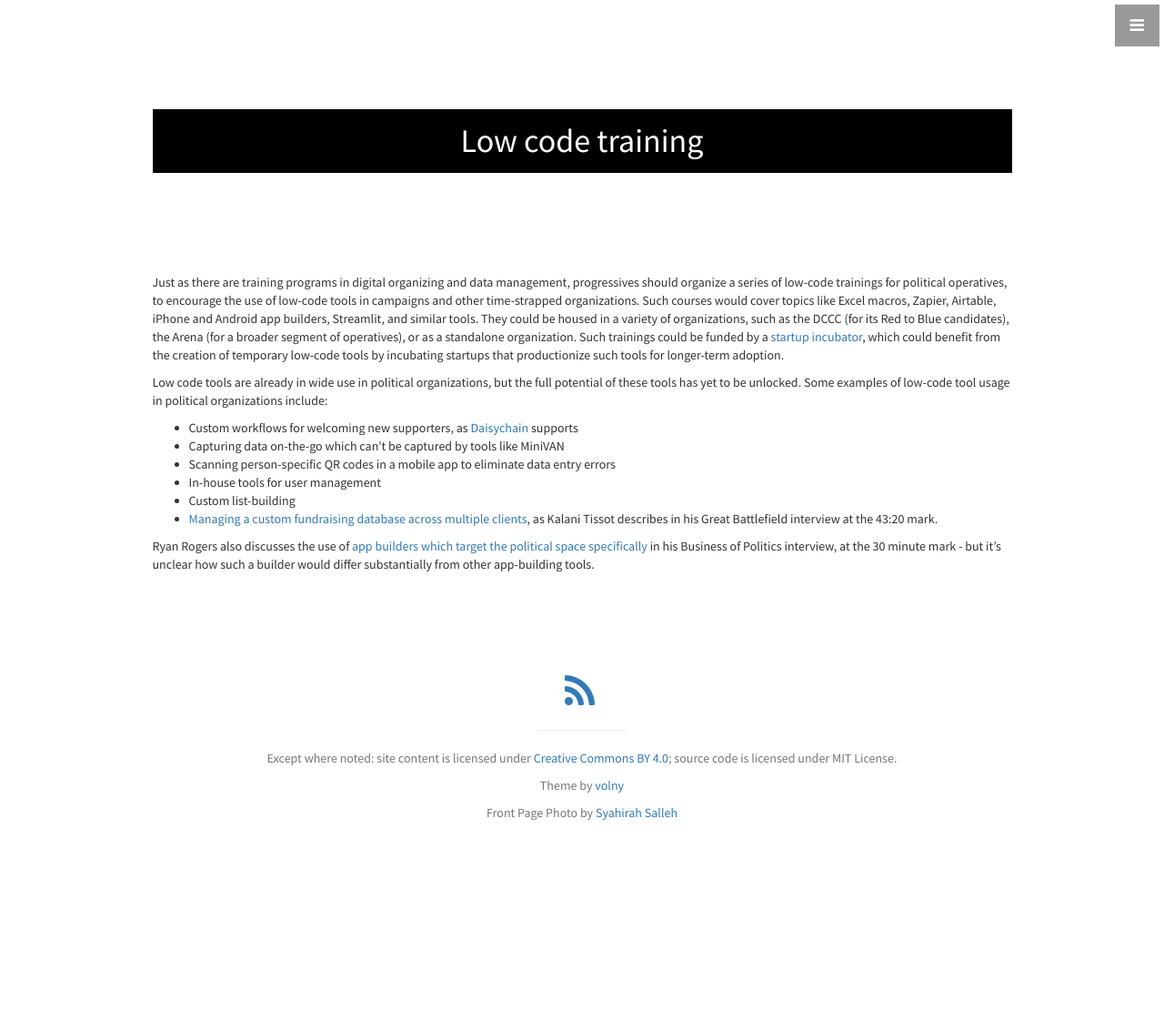
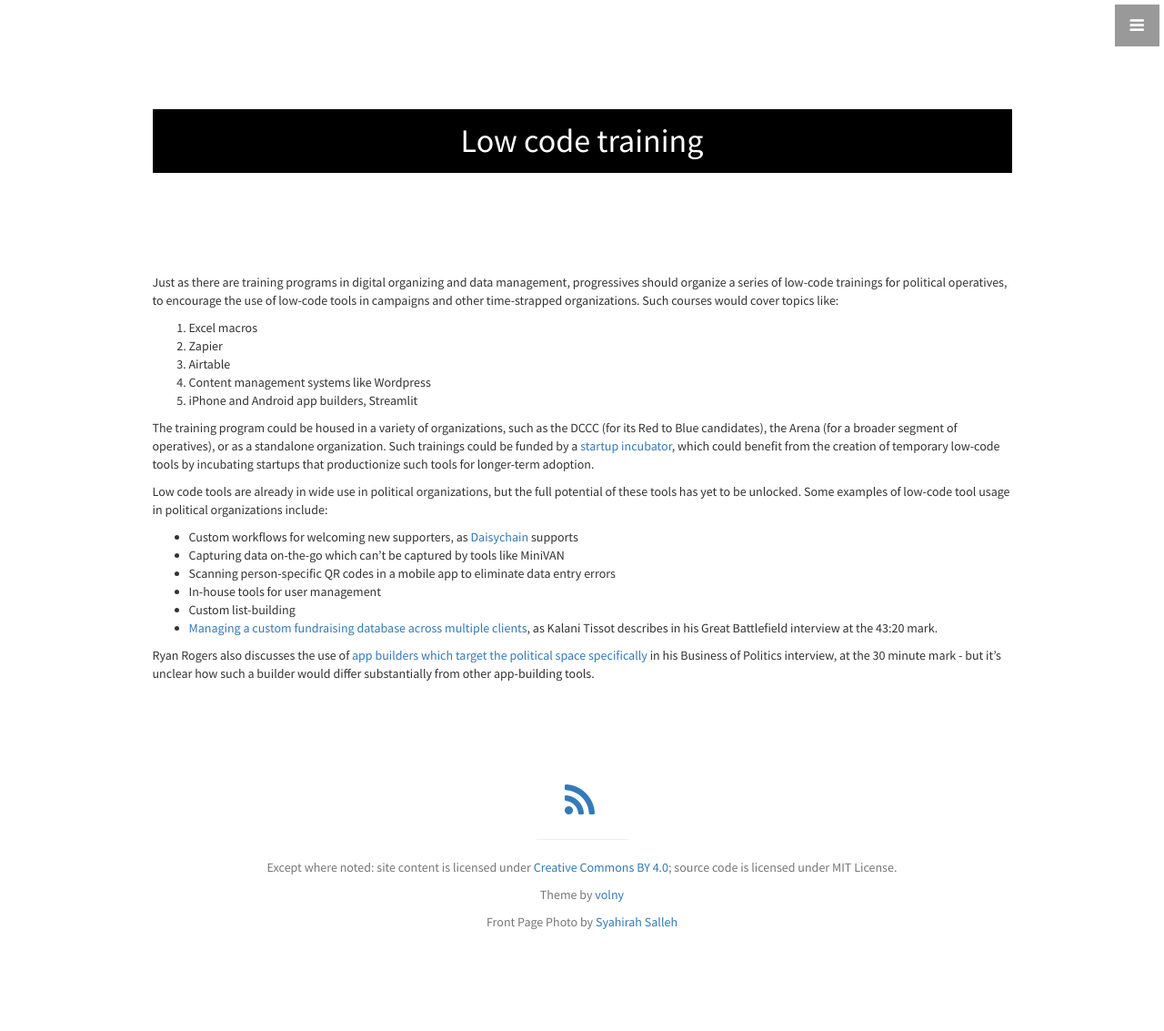
Before and after one commit to codehopelabs/codehopelabs.github.io, a Jekyll site: the page built from _ideas/low-code-training.md, in a window 1280 px wide. Shown: the whole page at 91% size. Built offline with Jekyll 4.4.1, drawn with Linux system fonts in a browser that asks for light colours; before the commit the page ends 1013 px from its top, so only the background shows below that.

```diff
--- a/_ideas/low-code-training.md
+++ b/_ideas/low-code-training.md
@@ -3,7 +3,15 @@ title: Low code training
 date: 2023-06-13 06:23
 ---
 
-Just as there are training programs in digital organizing and data management, progressives should organize a series of low-code trainings for political operatives, to encourage the use of low-code tools in campaigns and other time-strapped organizations. Such courses would cover topics like Excel macros, Zapier, Airtable, iPhone and Android app builders, Streamlit, and similar tools. They could be housed in a variety of organizations, such as the DCCC (for its Red to Blue candidates), the Arena (for a broader segment of operatives), or as a standalone organization. Such trainings could be funded by a [startup incubator](https://codehopelabs.com/ideas/startup-incubator.html), which could benefit from the creation of temporary low-code tools by incubating startups that productionize such tools for longer-term adoption.
+Just as there are training programs in digital organizing and data management, progressives should organize a series of low-code trainings for political operatives, to encourage the use of low-code tools in campaigns and other time-strapped organizations. Such courses would cover topics like:
+
+1. Excel macros
+2. Zapier
+3. Airtable
+4. Content management systems like Wordpress
+5. iPhone and Android app builders, Streamlit
+
+The training program could be housed in a variety of organizations, such as the DCCC (for its Red to Blue candidates), the Arena (for a broader segment of operatives), or as a standalone organization. Such trainings could be funded by a [startup incubator](https://codehopelabs.com/ideas/startup-incubator.html), which could benefit from the creation of temporary low-code tools by incubating startups that productionize such tools for longer-term adoption.
 
 Low code tools are already in wide use in political organizations, but the full potential of these tools has yet to be unlocked. Some examples of low-code tool usage in political organizations include:
 
```
Also changed, not shown: _publications/tmc-movement-training-calendar.md (added, +5 -0 lines).
